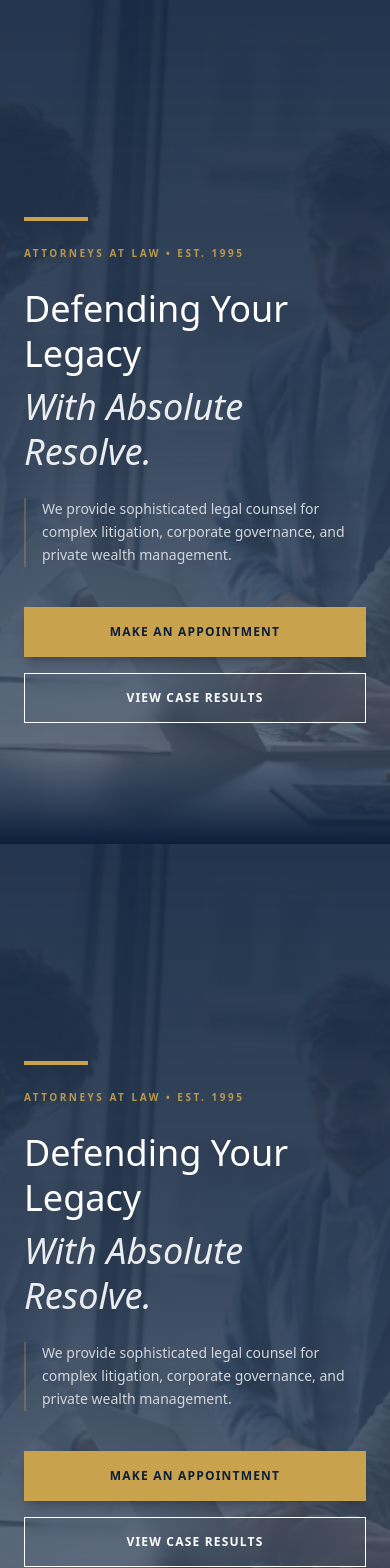
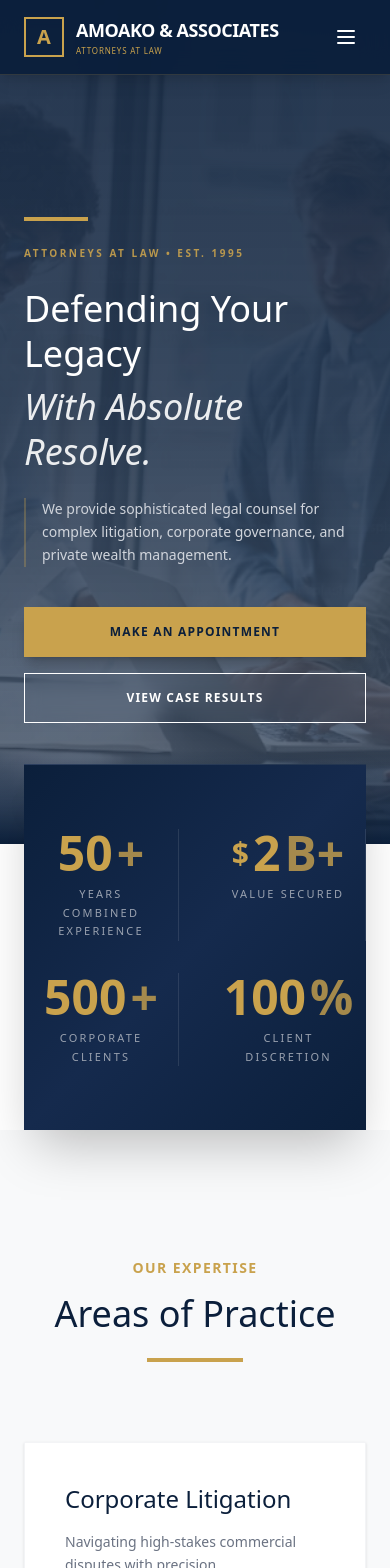
Before and after one commit to codetozombie/lawfirm, a Next.js app: page / in a window 390 px wide. Shown: the top 1568 px of the page. Built offline with nearby package versions, Linux system fonts and the light colour scheme; a web font is replaced by a local one.

Commit message:
Fix hero duplicity

```diff
--- a/src/components/About.tsx
+++ b/src/components/About.tsx
@@ -1,34 +1,43 @@
 export default function About() {
   return (
-    <section className="py-24 bg-navy text-white">
-      <div className="container mx-auto px-6 md:px-12 flex flex-col md:flex-row items-center gap-16">
+    <section id="about" className="py-32 bg-navy text-white relative overflow-hidden">
+      {/* Decorative background element */}
+      <div className="absolute top-0 right-0 w-1/3 h-full bg-gradient-to-l from-gold/5 to-transparent"></div>
+
+      <div className="container mx-auto px-6 md:px-12 flex flex-col md:flex-row items-center gap-16 relative z-10">
         <div className="w-full md:w-1/2">
-           {/* Placeholder for an office interior shot */}
-           <div className="aspect-[4/5] bg-gray-800 relative border border-white/10">
-              <div className="absolute inset-4 border border-gold/30"></div>
-              {/* <Image src="/office.jpg" fill className="object-cover opacity-60" /> */}
-              <div className="absolute inset-0 flex items-center justify-center text-gold/20 font-serif text-6xl">
+           <div className="aspect-[4/5] bg-gradient-to-br from-gray-800 to-gray-900 relative border border-white/10 shadow-2xl group overflow-hidden">
+              <div className="absolute inset-4 border border-gold/30 transition-all duration-500 group-hover:inset-2 group-hover:border-gold/50"></div>
+              <div className="absolute inset-0 flex items-center justify-center text-gold/20 font-serif text-6xl group-hover:text-gold/30 transition-colors">
                  IMAGE
               </div>
+              <div className="absolute inset-0 bg-gradient-to-t from-navy/80 to-transparent opacity-0 group-hover:opacity-100 transition-opacity duration-500"></div>
            </div>
         </div>
 
         <div className="w-full md:w-1/2">
-          <h4 className="text-gold uppercase tracking-widest text-sm font-bold mb-6">The Firm</h4>
+          <h4 className="text-gold uppercase tracking-widest text-sm font-bold mb-6 flex items-center gap-3">
+            <span className="w-12 h-px bg-gold"></span>
+            The Firm
+          </h4>
           <h2 className="font-serif text-4xl md:text-5xl mb-8 leading-tight">
             We do not follow precedents. <br/>
-            <span className="italic text-gold">We set them.</span>
+            <span className="italic text-gold bg-gradient-to-r from-gold to-gold/80 bg-clip-text text-transparent">
+              We set them.
+            </span>
           </h2>
-          <p className="text-gray-300 leading-relaxed mb-6 font-light text-lg">
+          <p className="text-gray-300 leading-relaxed mb-6 font-light text-lg border-l-2 border-gold/30 pl-6">
             At Amoako & Associates, we believe that true legal excellence requires more than just knowledge of the law—it requires a deep understanding of the people and businesses we represent.
           </p>
           <p className="text-gray-300 leading-relaxed mb-10 font-light text-lg">
             For three decades, we have remained small by design, ensuring that every client receives the undivided attention of our senior partners.
           </p>
 
-          <img src="/signature.png" alt="Signature" className="h-16 opacity-60 invert" />
-          {/* Note: Invert makes a black signature white. Or just use text below */}
-          <p className="font-serif italic mt-4 text-gold">Albert Amoako, Managing Partner</p>
+          <div className="mt-8 pt-8 border-t border-white/10">
+            <img src="/signature.png" alt="Signature" className="h-16 opacity-60 invert mb-4" />
+            <p className="font-serif italic text-gold text-lg">Albert Amoako</p>
+            <p className="text-gray-400 text-sm uppercase tracking-widest">Managing Partner</p>
+          </div>
         </div>
       </div>
     </section>
--- a/src/components/Navbar.tsx
+++ b/src/components/Navbar.tsx
@@ -1,63 +1,86 @@
+"use client";
+import { useState } from "react";
 import Button from "./Button";
 
-export default function Hero() {
+export default function Navbar() {
+  const [isMenuOpen, setIsMenuOpen] = useState(false);
+
   return (
-    <section className="relative min-h-screen flex flex-col justify-center overflow-hidden">
+    <nav className="fixed top-0 left-0 w-full z-50 bg-navy/95 backdrop-blur-md border-b border-gold/20 shadow-lg">
+      <div className="container mx-auto px-6 md:px-12 py-4 flex justify-between items-center">
 
-      {/* 1. BACKGROUND & OVERLAY */}
-      <div
-        className="absolute inset-0 z-0 animate-[pulse_15s_ease-in-out_infinite]"
-        style={{
-          backgroundImage: "url('/hero.png')",
-          backgroundSize: 'cover',
-          backgroundPosition: 'center',
-        }}
-      ></div>
+        {/* Logo */}
+        <div className="flex items-center gap-3">
+          <div className="w-10 h-10 border-2 border-gold flex items-center justify-center">
+            <span className="text-gold font-serif text-xl font-bold">A</span>
+          </div>
+          <div>
+            <h1 className="text-white font-serif text-lg md:text-xl font-bold tracking-tight">
+              AMOAKO & ASSOCIATES
+            </h1>
+            <p className="text-gold text-[8px] md:text-xs uppercase tracking-widest">
+              Attorneys at Law
+            </p>
+          </div>
+        </div>
 
-      {/* Darker gradient on mobile to make text pop */}
-      <div className="absolute inset-0 z-10 bg-gradient-to-b from-navy/90 via-navy/80 to-navy/60"></div>
+        {/* Desktop Navigation */}
+        <div className="hidden lg:flex items-center gap-8">
+          <a href="#practice" className="text-white/80 hover:text-gold text-sm uppercase tracking-widest transition-colors">
+            Practice Areas
+          </a>
+          <a href="#about" className="text-white/80 hover:text-gold text-sm uppercase tracking-widest transition-colors">
+            About
+          </a>
+          <a href="#attorneys" className="text-white/80 hover:text-gold text-sm uppercase tracking-widest transition-colors">
+            Attorneys
+          </a>
+          <a href="#contact" className="text-white/80 hover:text-gold text-sm uppercase tracking-widest transition-colors">
+            Contact
+          </a>
+          <Button variant="primary" className="!py-2 !px-6">
+            Consultation
+          </Button>
+        </div>
 
-      {/* 2. CONTENT CONTAINER */}
-      {/* Changed pt-32 to pt-44 to push content down from the logo */}
-      <div className="relative z-20 container mx-auto px-6 md:px-12 pt-44 pb-20">
+        {/* Mobile Menu Button */}
+        <button
+          onClick={() => setIsMenuOpen(!isMenuOpen)}
+          className="lg:hidden text-white p-2"
+          aria-label="Toggle menu"
+        >
+          <svg className="w-6 h-6" fill="none" stroke="currentColor" viewBox="0 0 24 24">
+            {isMenuOpen ? (
+              <path strokeLinecap="round" strokeLinejoin="round" strokeWidth={2} d="M6 18L18 6M6 6l12 12" />
+            ) : (
+              <path strokeLinecap="round" strokeLinejoin="round" strokeWidth={2} d="M4 6h16M4 12h16M4 18h16" />
+            )}
+          </svg>
+        </button>
+      </div>
 
-        <div className="max-w-4xl">
-          {/* Gold Accent Line */}
-          <div className="w-16 h-1 bg-gold mb-6 shadow-lg shadow-gold/50"></div>
-
-          {/* Subheader: Made slightly brighter and spaced out */}
-          <h4 className="text-gold/90 uppercase tracking-[0.25em] text-[10px] md:text-sm font-bold mb-6 animate-fade-in">
-            Attorneys at Law • Est. 1995
-          </h4>
-
-          {/* Main Headline: Reduced text-4xl to text-3xl for mobile elegance */}
-          <h1 className="font-serif text-4xl md:text-6xl lg:text-7xl leading-tight text-white mb-6 drop-shadow-2xl">
-            Defending Your Legacy<br />
-            {/* Italic text: Added lighter weight to look less 'chunky' */}
-            <span className="italic font-light text-white/90 block mt-2">
-              With Absolute Resolve.
-            </span>
-          </h1>
-
-          {/* Body Text: Added more line-height (leading-relaxed) */}
-          <p className="text-sm md:text-xl text-gray-300 mb-10 font-light leading-relaxed max-w-xl border-l-2 border-gold/30 pl-4">
-            We provide sophisticated legal counsel for complex litigation, corporate governance, and private wealth management.
-          </p>
-
-          {/* Buttons: Stacked vertically on mobile with gap */}
-          <div className="flex flex-col sm:flex-row gap-4">
-            <Button variant="primary" className="w-full sm:w-auto justify-center shadow-lg shadow-black/20">
-              Make an Appointment
-            </Button>
-            <Button variant="outline" className="w-full sm:w-auto justify-center backdrop-blur-sm bg-navy/20">
-              View Case Results
+      {/* Mobile Menu */}
+      {isMenuOpen && (
+        <div className="lg:hidden bg-navy border-t border-gold/20">
+          <div className="container mx-auto px-6 py-6 flex flex-col gap-4">
+            <a href="#practice" className="text-white/80 hover:text-gold text-sm uppercase tracking-widest transition-colors py-2">
+              Practice Areas
+            </a>
+            <a href="#about" className="text-white/80 hover:text-gold text-sm uppercase tracking-widest transition-colors py-2">
+              About
+            </a>
+            <a href="#attorneys" className="text-white/80 hover:text-gold text-sm uppercase tracking-widest transition-colors py-2">
+              Attorneys
+            </a>
+            <a href="#contact" className="text-white/80 hover:text-gold text-sm uppercase tracking-widest transition-colors py-2">
+              Contact
+            </a>
+            <Button variant="primary" className="w-full justify-center mt-2">
+              Consultation
             </Button>
           </div>
         </div>
-      </div>
-
-      {/* Decorative Bottom Fade */}
-      <div className="absolute bottom-0 left-0 w-full h-24 bg-gradient-to-t from-navy to-transparent z-10"></div>
-    </section>
+      )}
+    </nav>
   );
 }
--- a/src/components/Stats.tsx
+++ b/src/components/Stats.tsx
@@ -1,88 +1,96 @@
 "use client";
 import { useEffect, useState, useRef } from "react";
 
-// Helper component to handle the counting animation
 const AnimatedNumber = ({ end, duration = 2000 }: { end: number; duration?: number }) => {
   const [count, setCount] = useState(0);
-  const countRef = useRef(0);
-  const startTimeRef = useRef<number | null>(null);
-  const hasAnimated = useRef(false); // To ensure it only animates once
+  const [hasStarted, setHasStarted] = useState(false);
+  const elementRef = useRef<HTMLSpanElement>(null);
 
   useEffect(() => {
-    // Only start if we haven't animated yet
-    if (hasAnimated.current) return;
+    const observer = new IntersectionObserver(
+      (entries) => {
+        if (entries[0].isIntersecting && !hasStarted) {
+          setHasStarted(true);
+        }
+      },
+      { threshold: 0.5 }
+    );
+
+    if (elementRef.current) {
+      observer.observe(elementRef.current);
+    }
+
+    return () => observer.disconnect();
+  }, [hasStarted]);
+
+  useEffect(() => {
+    if (!hasStarted) return;
+
+    let startTime: number | null = null;
 
     const animate = (timestamp: number) => {
-      if (!startTimeRef.current) startTimeRef.current = timestamp;
-      const progress = timestamp - startTimeRef.current;
+      if (!startTime) startTime = timestamp;
+      const progress = timestamp - startTime;
       const percentage = Math.min(progress / duration, 1);
+      const easeOut = 1 - Math.pow(1 - percentage, 4);
+      const currentCount = Math.floor(easeOut * end);
 
-      // Easing function for smooth stop (easeOutQuart)
-      const easeOut = 1 - Math.pow(1 - percentage, 4);
-
-      const currentCount = Math.floor(easeOut * end);
       setCount(currentCount);
 
       if (percentage < 1) {
         requestAnimationFrame(animate);
-      } else {
-        hasAnimated.current = true;
       }
     };
 
     requestAnimationFrame(animate);
-  }, [end, duration]);
+  }, [hasStarted, end, duration]);
 
-  return <span>{count}</span>;
+  return <span ref={elementRef}>{count}</span>;
 };
 
 export default function Stats() {
   return (
-    <div className="bg-navy border-t border-white/10 py-12 relative z-30 -mt-20 mx-6 md:mx-12 shadow-2xl">
+    <div className="bg-gradient-to-br from-navy via-navy-light to-navy border-t border-white/10 py-16 relative z-30 -mt-20 mx-6 md:mx-12 shadow-2xl">
       <div className="grid grid-cols-2 md:grid-cols-4 gap-8 text-center divide-x divide-white/10">
 
-        {/* Stat 1 */}
-        <div className="group">
-          <h3 className="text-4xl md:text-5xl text-gold font-serif font-bold flex justify-center items-center gap-1">
+        <div className="group px-4">
+          <h3 className="text-5xl md:text-6xl text-gold font-serif font-bold flex justify-center items-center gap-1 mb-2">
             <AnimatedNumber end={50} />
-            <span>+</span>
+            <span className="text-gold/80">+</span>
           </h3>
-          <p className="text-gray-400 text-[10px] md:text-xs uppercase tracking-[0.2em] mt-3 group-hover:text-white transition-colors">
-            Years Combined
+          <p className="text-gray-400 text-[11px] md:text-xs uppercase tracking-[0.2em] group-hover:text-white transition-colors">
+            Years Combined Experience
           </p>
         </div>
 
-        {/* Stat 2 */}
-        <div className="group">
-          <h3 className="text-4xl md:text-5xl text-gold font-serif font-bold flex justify-center items-center gap-1">
-            <span>$</span>
+        <div className="group px-4">
+          <h3 className="text-5xl md:text-6xl text-gold font-serif font-bold flex justify-center items-center gap-1 mb-2">
+            <span className="text-3xl md:text-4xl">$</span>
             <AnimatedNumber end={2} duration={2500} />
-            <span>B+</span>
+            <span className="text-gold/80">B+</span>
           </h3>
-          <p className="text-gray-400 text-[10px] md:text-xs uppercase tracking-[0.2em] mt-3 group-hover:text-white transition-colors">
+          <p className="text-gray-400 text-[11px] md:text-xs uppercase tracking-[0.2em] group-hover:text-white transition-colors">
             Value Secured
           </p>
         </div>
 
-        {/* Stat 3 */}
-        <div className="group">
-          <h3 className="text-4xl md:text-5xl text-gold font-serif font-bold flex justify-center items-center gap-1">
+        <div className="group px-4">
+          <h3 className="text-5xl md:text-6xl text-gold font-serif font-bold flex justify-center items-center gap-1 mb-2">
             <AnimatedNumber end={500} duration={1500} />
-            <span>+</span>
+            <span className="text-gold/80">+</span>
           </h3>
-          <p className="text-gray-400 text-[10px] md:text-xs uppercase tracking-[0.2em] mt-3 group-hover:text-white transition-colors">
+          <p className="text-gray-400 text-[11px] md:text-xs uppercase tracking-[0.2em] group-hover:text-white transition-colors">
             Corporate Clients
           </p>
         </div>
 
-        {/* Stat 4 */}
-        <div className="group">
-          <h3 className="text-4xl md:text-5xl text-gold font-serif font-bold flex justify-center items-center gap-1">
+        <div className="group px-4">
+          <h3 className="text-5xl md:text-6xl text-gold font-serif font-bold flex justify-center items-center gap-1 mb-2">
             <AnimatedNumber end={100} duration={1000} />
-            <span>%</span>
+            <span className="text-gold/80">%</span>
           </h3>
-          <p className="text-gray-400 text-[10px] md:text-xs uppercase tracking-[0.2em] mt-3 group-hover:text-white transition-colors">
-            Discretion
+          <p className="text-gray-400 text-[11px] md:text-xs uppercase tracking-[0.2em] group-hover:text-white transition-colors">
+            Client Discretion
           </p>
         </div>
 
```
